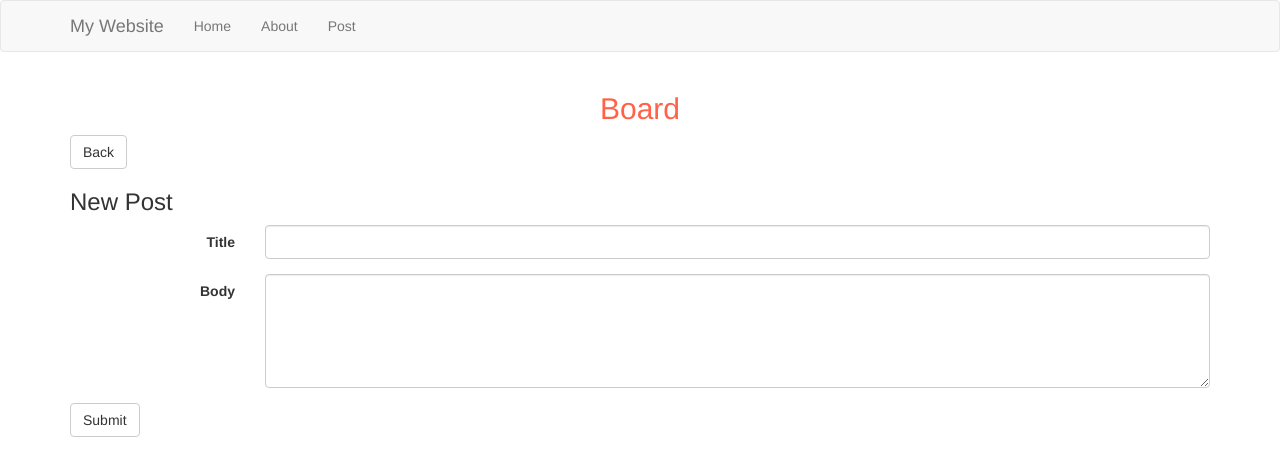
After one commit to terr76/nodejs-board, a Node server app: page /posts/new in a window 1280 px wide. The commit adds this page. Shown: the top 476 px of the page. Run offline with Node 20, Linux system fonts and the light colour scheme; some libraries are stand-ins or nearby versions.

Commit message:
post views added

```diff
--- a/index.js
+++ b/index.js
@@ -23,6 +23,7 @@ app.use(methodOverride("_method"));
 
 // Routes
 app.use("/", require("./routes/home"));
+app.use("/posts", require("./routes/posts"));
 
 // Port setting
 app.listen(3000, function(){
--- a/public/css/master.css
+++ b/public/css/master.css
@@ -1,3 +1,21 @@
+/* global style */
+.buttons form{
+ display: inline-block;
+}
+
+/* home style */
 .home h1{
-  color: darkseagreen;
+ color: darkseagreen;
 }
+
+/* post style */
+.post h2 {
+ color: tomato;
+ text-align: center;
+}
+.post .post-body{
+ white-space: pre-line;
+}
+.post .posts .date{
+ width: 100px;
+}
--- a/routes/posts.js
+++ b/routes/posts.js
@@ -35,7 +35,7 @@ router.get("/:id", function(req, res){
 
 // edit
 router.get("/:id/edit", function(req, res){
-  Post.findOne({_id:req.params.id}, funcion(err, post){
+  Post.findOne({_id:req.params.id}, function(err, post){
     if(err) return res.json(err);
     res.render("posts/edit", {post:post});
   });
@@ -46,13 +46,13 @@ router.put("/:id", function(req, res){
   req.body.updatedAt = Date.now();
   Post.findOneAndUpdate({_id:req.params.id}, req.body, function(err, post){
     if(err) return res.json(err);
-    res.redirect("posts/"+req.params.id);
+    res.redirect("/posts/"+req.params.id);
   });
 });
 
 // destroy
 router.delete("/:id", function(req, res){
-  Post.remove({_id:req.parmas.id}, function(err){
+  Post.remove({_id:req.params.id}, function(err){
     if(err) return res.json(err);
     res.redirect("/posts");
   });
--- a/views/partials/head.ejs
+++ b/views/partials/head.ejs
@@ -1,5 +1,5 @@
 <!-- jquery -->
-<script   src="https://code.jquery.com/jquery-2.2.4.min.js"   integrity="sha256-BbhdlvQf/xTY9gja0Dq3HiwQF8LaCRTXxZKRutelT44="   crossorigin="anonymous"></script>
+<script src="https://code.jquery.com/jquery-2.2.4.min.js"   integrity="sha256-BbhdlvQf/xTY9gja0Dq3HiwQF8LaCRTXxZKRutelT44="   crossorigin="anonymous"></script>
 
 <!-- bootstrap -->
 <link rel="stylesheet" href="https://maxcdn.bootstrapcdn.com/bootstrap/3.3.7/css/bootstrap.min.css" integrity="sha384-BVYiiSIFeK1dGmJRAkycuHAHRg32OmUcww7on3RYdg4Va+PmSTsz/K68vbdEjh4u" crossorigin="anonymous">
--- a/views/partials/nav.ejs
+++ b/views/partials/nav.ejs
@@ -12,6 +12,7 @@
       <ul class="nav navbar-nav">
         <li><a href="/">Home</a></li>
         <li><a href="/about">About</a></li>
+        <li><a href="/posts">Post</a></li>
       </ul>
     </div>
   </div>
--- /dev/null
+++ b/views/posts/new.ejs
@@ -0,0 +1,41 @@
+<!DOCTYPE html>
+<html>
+ <head>
+  <% include ../partials/head %>
+ </head>
+ <body>
+  <% include ../partials/nav %>
+
+  <div class="container post post-new">
+   <% include ./partials/header %>
+
+   <div class="buttons">
+    <a class="btn btn-default" href="/posts">Back</a>
+   </div>
+
+   <form class="post-form form-horizontal" action="/posts" method="post">
+    <div class="contentBox">
+     <h3 class="contentBoxTop">New Post</h3>
+     <fieldset>
+      <div class="form-group">
+       <label for="title" class="col-sm-2 control-label">Title</label>
+       <div class="col-sm-10">
+        <input class="form-control" type="text" id="title" name="title" value="">
+       </div>
+      </div>
+      <div class="form-group">
+       <label for="body" class="col-sm-2 control-label">Body</label>
+       <div class="col-sm-10">
+        <textarea class="form-control" id="body" name="body" rows="5"></textarea>
+       </div>
+      </div>
+     </fieldset>
+    </div>
+    <div class="buttons">
+     <button type="submit" class="btn btn-default">Submit</button>
+    </div>
+   </form>
+
+  </div> <!-- container end -->
+ </body>
+</html>
--- /dev/null
+++ b/views/posts/partials/header.ejs
@@ -0,0 +1 @@
+<h2>Board</h2>
```
Also changed, not shown: views/posts/edit.ejs (added, +41 -0 lines), views/posts/index.ejs (added, +43 -0 lines), views/posts/show.ejs (added, +39 -0 lines).
